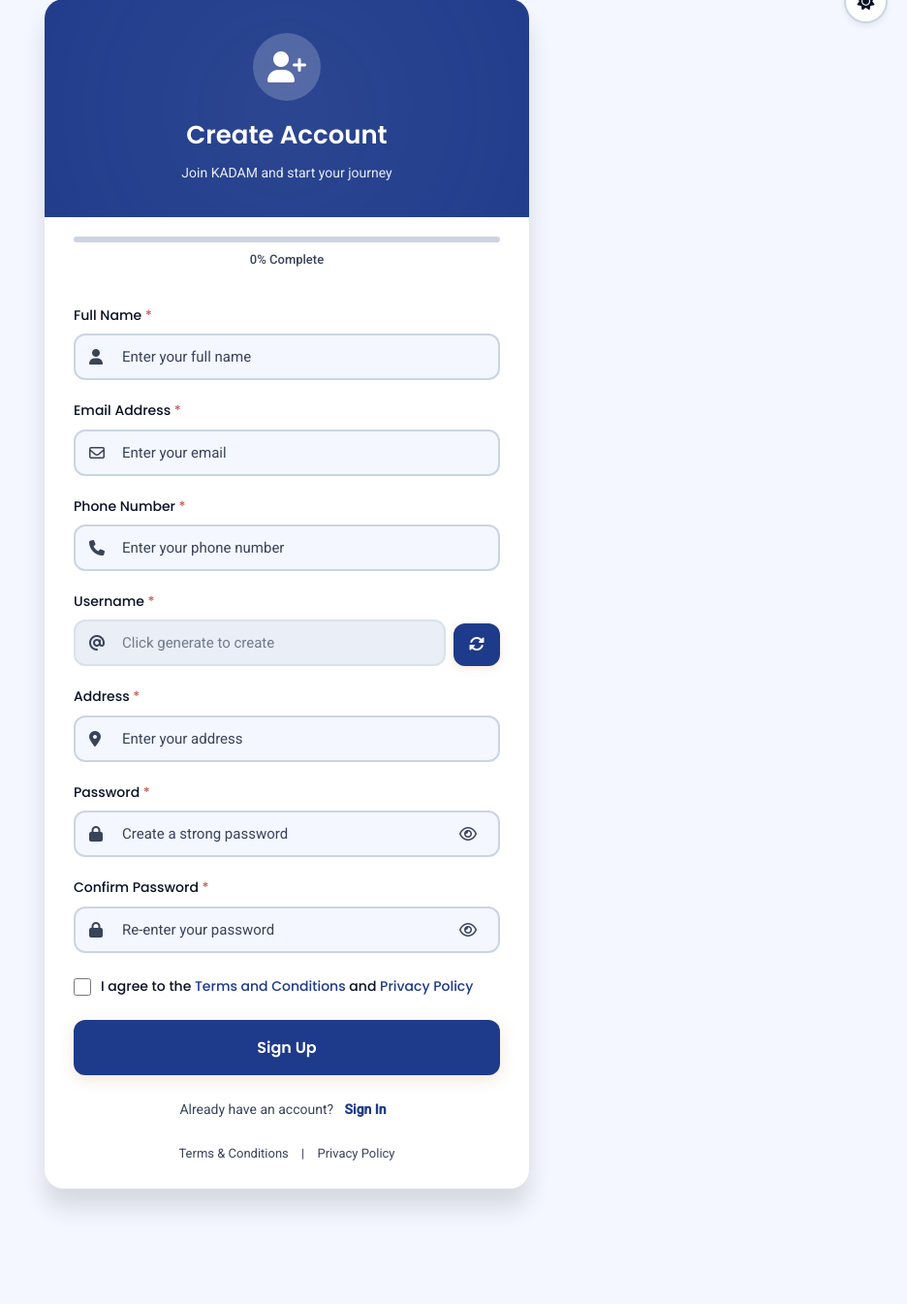
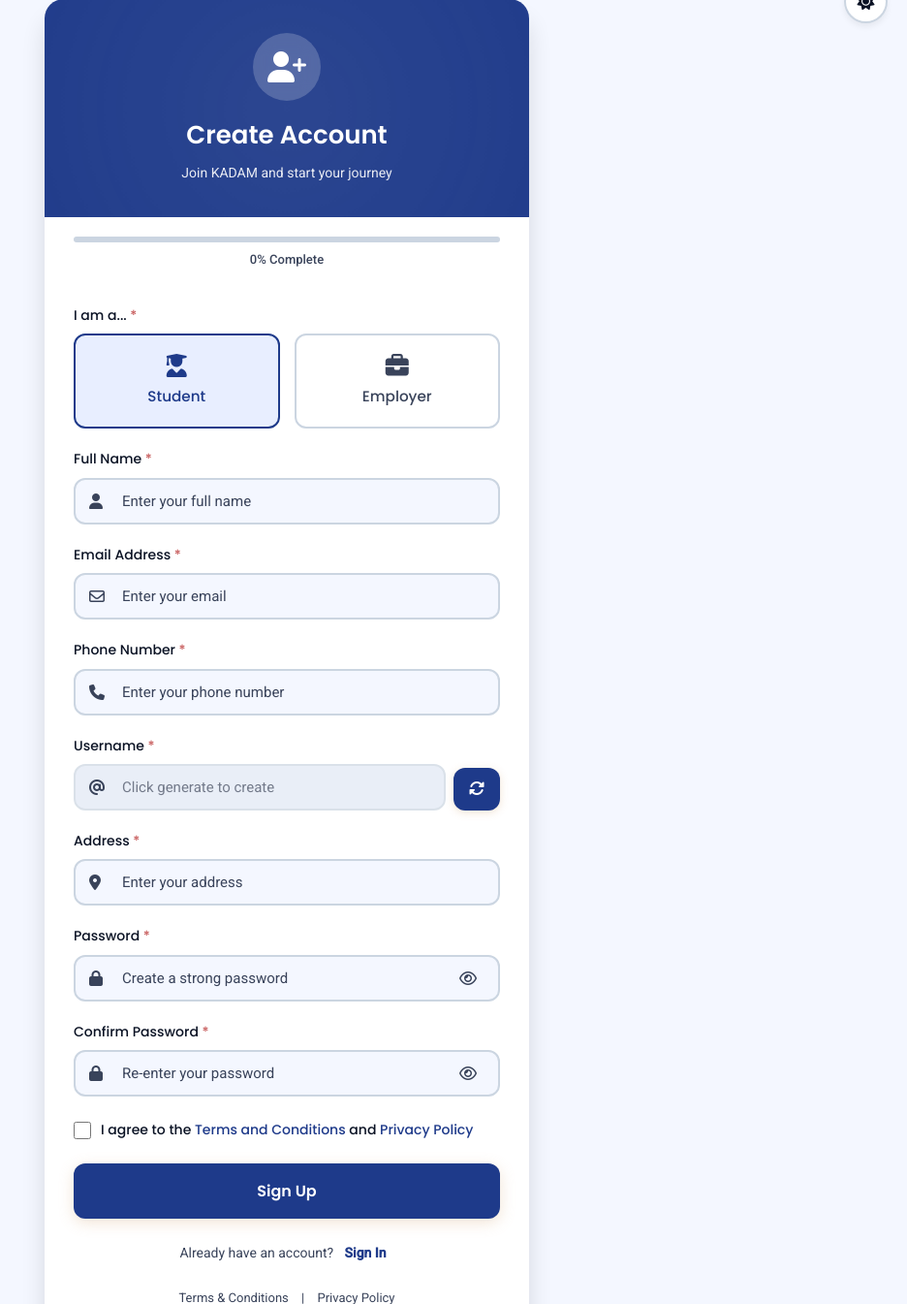
Before and after one commit to zenithkandel/kadam, a PHP site: page /signup.html in a window 1280 px wide. Shown: the part 41-1386 px from the top of the page at 97% size, without its empty margins (344-1280 px from the left). Before the commit the page ends 1290 px from the top, so only its background shows below. Run offline with PHP 8.4, Linux system fonts and the light colour scheme.

Commit message:
feat: add account type selection and employer type options to signup form

```diff
--- a/signup.html
+++ b/signup.html
@@ -54,9 +54,51 @@
 
         <!-- Signup Form -->
         <form class="signup-form" id="signupForm" novalidate>
+            <!-- Account Type -->
+            <div class="form-group">
+                <label>I am a... <span class="required">*</span></label>
+                <div class="account-type-selector">
+                    <div class="type-option">
+                        <input type="radio" id="role-student" name="role" value="student" checked>
+                        <label for="role-student" class="type-label">
+                            <i class="fa-solid fa-user-graduate"></i>
+                            <span>Student</span>
+                        </label>
+                    </div>
+                    <div class="type-option">
+                        <input type="radio" id="role-employer" name="role" value="employer">
+                        <label for="role-employer" class="type-label">
+                            <i class="fa-solid fa-briefcase"></i>
+                            <span>Employer</span>
+                        </label>
+                    </div>
+                </div>
+            </div>
+
+            <!-- Employer Type (Hidden by default) -->
+            <div class="form-group" id="employerTypeGroup" style="display: none;">
+                <label>Employer Type <span class="required">*</span></label>
+                <div class="account-type-selector">
+                    <div class="type-option">
+                        <input type="radio" id="type-individual" name="employerType" value="individual" checked>
+                        <label for="type-individual" class="type-label">
+                            <i class="fa-solid fa-user"></i>
+                            <span>Individual</span>
+                        </label>
+                    </div>
+                    <div class="type-option">
+                        <input type="radio" id="type-company" name="employerType" value="company">
+                        <label for="type-company" class="type-label">
+                            <i class="fa-solid fa-building"></i>
+                            <span>Company</span>
+                        </label>
+                    </div>
+                </div>
+            </div>
+
             <!-- Name -->
             <div class="form-group">
-                <label for="name">Full Name <span class="required">*</span></label>
+                <label for="name" id="nameLabel">Full Name <span class="required">*</span></label>
                 <div class="input-wrapper">
                     <input
                         type="text"
@@ -115,7 +157,7 @@
             </div>
 
             <!-- Username -->
-            <div class="form-group">
+            <div class="form-group" id="usernameGroup">
                 <label for="username">Username <span class="required">*</span></label>
                 <div class="username-group">
                     <div class="input-wrapper">
@@ -292,6 +334,48 @@
         const generateBtn = document.getElementById('generateUsername');
         const progressFill = document.getElementById('progressFill');
         const progressText = document.getElementById('progressText');
+
+        // Role Selection Logic
+        const roleRadios = document.querySelectorAll('input[name="role"]');
+        const employerTypeRadios = document.querySelectorAll('input[name="employerType"]');
+        const employerTypeGroup = document.getElementById('employerTypeGroup');
+        const usernameGroup = document.getElementById('usernameGroup');
+        const nameLabel = document.getElementById('nameLabel');
+
+        function updateFormState() {
+            const selectedRole = document.querySelector('input[name="role"]:checked').value;
+
+            if (selectedRole === 'student') {
+                employerTypeGroup.style.display = 'none';
+                usernameGroup.style.display = 'block';
+                usernameInput.required = true;
+                nameLabel.innerHTML = 'Full Name <span class="required">*</span>';
+            } else {
+                employerTypeGroup.style.display = 'block';
+                usernameGroup.style.display = 'none';
+                usernameInput.required = false;
+
+                // Check employer type
+                const selectedEmployerType = document.querySelector('input[name="employerType"]:checked').value;
+                if (selectedEmployerType === 'company') {
+                    nameLabel.innerHTML = 'Company Name <span class="required">*</span>';
+                } else {
+                    nameLabel.innerHTML = 'Full Name <span class="required">*</span>';
+                }
+            }
+            updateProgress(); // Update progress when fields change
+        }
+
+        roleRadios.forEach(radio => {
+            radio.addEventListener('change', updateFormState);
+        });
+
+        employerTypeRadios.forEach(radio => {
+            radio.addEventListener('change', updateFormState);
+        });
+
+        // Initialize state
+        updateFormState();
 
         // Password Toggles
         const togglePassword = document.getElementById('togglePassword');
@@ -559,12 +643,21 @@
         // Progress Bar Update
         function updateProgress() {
             let completed = 0;
-            const totalFields = 8;
+            let totalFields = 7; // Base fields: Name, Email, Phone, Address, Password, Confirm, Terms
+
+            const selectedRole = document.querySelector('input[name="role"]:checked').value;
+            if (selectedRole === 'student') {
+                totalFields = 8; // + Username
+            }
 
             if (nameInput.classList.contains('valid')) completed++;
             if (emailInput.classList.contains('valid')) completed++;
             if (phoneInput.classList.contains('valid')) completed++;
-            if (usernameInput.value && usernameInput.classList.contains('valid')) completed++;
+
+            if (selectedRole === 'student') {
+                if (usernameInput.value && usernameInput.classList.contains('valid')) completed++;
+            }
+
             if (addressInput.classList.contains('valid')) completed++;
             if (passwordInput.classList.contains('valid')) completed++;
             if (confirmPasswordInput.classList.contains('valid')) completed++;
@@ -582,14 +675,19 @@
             const isNameValid = validateName();
             const isEmailValid = validateEmail();
             const isPhoneValid = validatePhone();
-            const isUsernameValid = usernameInput.value !== '';
             const isAddressValid = validateAddress();
             const isPasswordValid = validatePassword();
             const isConfirmPasswordValid = validateConfirmPassword();
             const isTermsAccepted = termsCheckbox.checked;
 
-            if (!isUsernameValid) {
-                showError(usernameInput, document.getElementById('username-error'), 'Please generate a username');
+            const selectedRole = document.querySelector('input[name="role"]:checked').value;
+            let isUsernameValid = true;
+
+            if (selectedRole === 'student') {
+                isUsernameValid = usernameInput.value !== '';
+                if (!isUsernameValid) {
+                    showError(usernameInput, document.getElementById('username-error'), 'Please generate a username');
+                }
             }
 
             if (!isTermsAccepted) {
@@ -605,8 +703,8 @@
 
                 // Simulate API call
                 setTimeout(() => {
-                    // Success - redirect to dashboard or verification
-                    window.location.href = 'dashboard.html';
+                    // Success - redirect to verification
+                    window.location.href = 'verification.html';
                 }, 1500);
             }
         });
--- a/style/signup.css
+++ b/style/signup.css
@@ -1,4 +1,4 @@
-        body {
+body {
             min-height: 100vh;
             display: flex;
             align-items: center;
@@ -521,6 +521,87 @@
             }
         }
 
+        /* Account Type Selector */
+        .account-type-selector {
+            display: flex;
+            gap: 15px;
+            margin-bottom: 10px;
+        }
+
+        .type-option {
+            flex: 1;
+            position: relative;
+        }
+
+        .type-option input[type="radio"] {
+            position: absolute;
+            opacity: 0;
+            cursor: pointer;
+            width: 100%;
+            height: 100%;
+            z-index: 1;
+        }
+
+        .type-label {
+            display: flex;
+            flex-direction: column;
+            align-items: center;
+            justify-content: center;
+            padding: 15px;
+            background: var(--card-bg);
+            border: 2px solid var(--card-border);
+            border-radius: 12px;
+            cursor: pointer;
+            transition: all 0.3s ease;
+            height: 100%;
+            color: var(--text-secondary);
+            position: relative;
+            z-index: 0;
+        }
+
+        .type-label i {
+            font-size: 1.5rem;
+            margin-bottom: 8px;
+            color: var(--text-light);
+            transition: all 0.3s ease;
+        }
+
+        .type-label span {
+            font-weight: 500;
+            font-size: 0.95rem;
+        }
+
+        .type-option input[type="radio"]:checked + .type-label {
+            border-color: var(--primary-color);
+            background: var(--primary-light);
+            color: var(--primary-color);
+        }
+
+        .type-option input[type="radio"]:checked + .type-label i {
+            color: var(--primary-color);
+        }
+
+        .type-label:hover {
+            border-color: var(--primary-color);
+            transform: translateY(-2px);
+        }
+
+        /* Dark mode adjustments */
+        [data-theme="dark"] .type-label {
+            background: var(--background-dark);
+            border-color: var(--card-border);
+        }
+
+        [data-theme="dark"] .type-option input[type="radio"]:checked + .type-label {
+            background: rgba(59, 130, 246, 0.1);
+            border-color: var(--accent-color);
+            color: var(--accent-color);
+        }
+
+        [data-theme="dark"] .type-option input[type="radio"]:checked + .type-label i {
+            color: var(--accent-color);
+        }
+
         /* Responsive Design */
         @media (max-width: 480px) {
             body {
```
